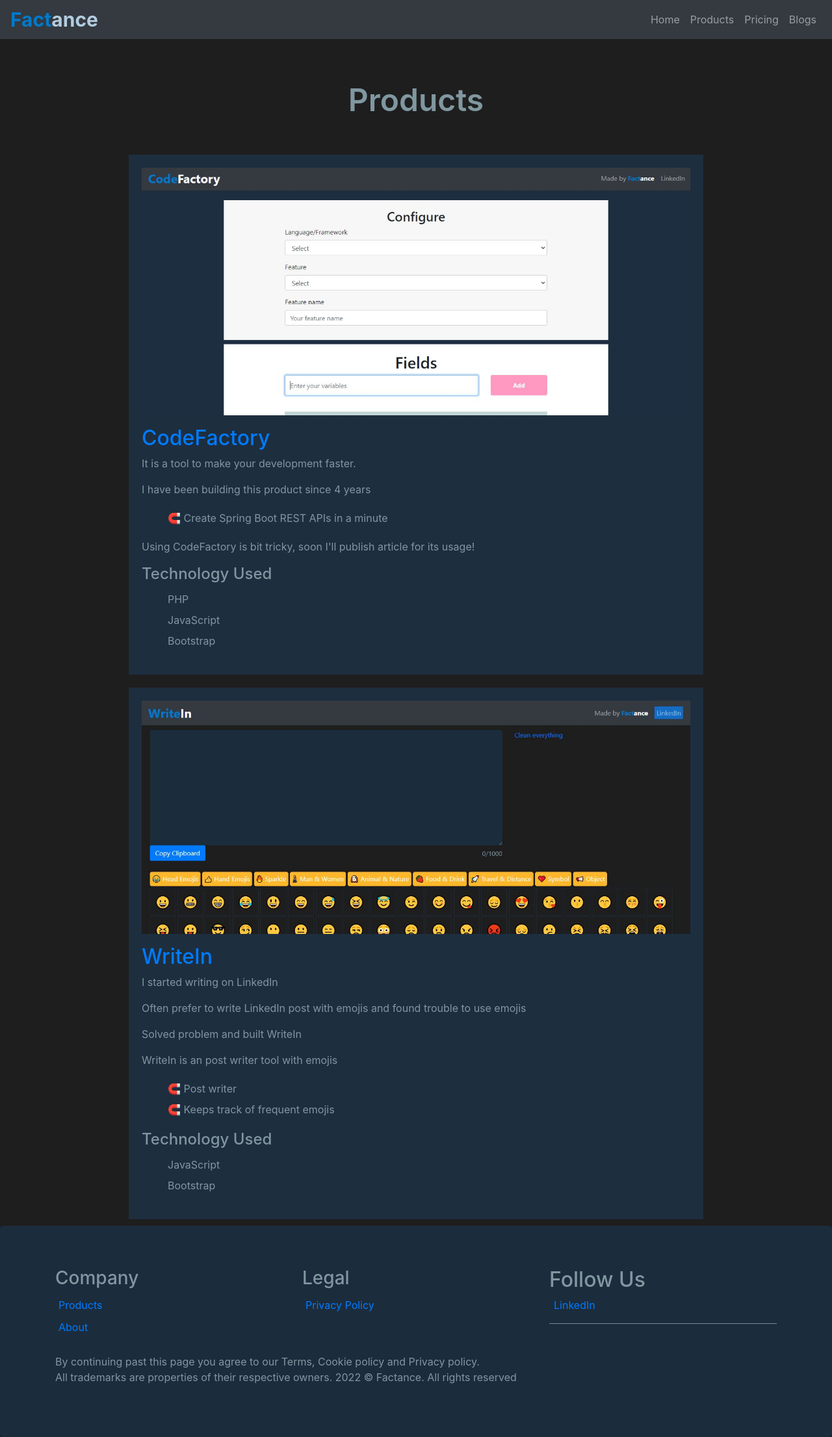
After one commit to eshaikhahmed/factance, a PHP site: page /products.php in a window 1280 px wide. The commit adds this page. Shown: the whole page at 65% size. Run offline with PHP 8.4, Linux system fonts and the light colour scheme.

Commit message:
Updated products and links

```diff
--- /dev/null
+++ b/css/product.css
@@ -0,0 +1,4 @@
+.product{
+    background-color: #1D2E3F;
+    padding: 20px;
+}
--- a/footer.php
+++ b/footer.php
@@ -5,11 +5,12 @@
                   <h3>Company</h3>
                   <ul class="list-group list-group-flush">
                      <li class="list-group-item" style="background:none;border:none;padding:5px;">
+                        <a class="dosti-link" href="products.php">Products</a>
+                     </li>
+                     <li class="list-group-item" style="background:none;border:none;padding:5px;">
                       <a class="dosti-link" href="index.php#about-section">About</a>
                      </li>
-                     <!-- <li class="list-group-item" style="background:none;border:none;padding:5px;">
-                        <a class="dosti-link" href="#contact-section">Contact</a>
-                     </li> -->
+
                   </ul>
                </div>
                <div class="col-md-4">
--- a/header.php
+++ b/header.php
@@ -54,10 +54,13 @@
                   <a class="nav-link" href="index.php">Home</a>
                </li>
                <li class="nav-item">
-                  <a class="nav-link" href="index.php#product_section">Products</a>
+                  <a class="nav-link" href="products.php">Products</a>
                </li>
                <li class="nav-item">
-                  <a class="nav-link" href="index.php#blog_section">Blogs</a>
+                  <a class="nav-link" href="pricing.php">Pricing</a>
+               </li>
+               <li class="nav-item">
+                  <a class="nav-link" href="blog/">Blogs</a>
                </li>
 
             </ul>
--- /dev/null
+++ b/products.php
@@ -0,0 +1,66 @@
+<?php
+$title = "Products are there to help people!";
+$header_data = ' <link rel="stylesheet" href="css/product.css">';
+include('header.php');
+
+?>
+
+<section class="top-intro-section">
+    <div class="container frantace-page">
+        <h1 class="text-center new-h1">Products</h1>
+
+    </div>
+</section>
+
+<section>
+<div class="container frantace-page">
+    <div class='product'>
+        <img class="img-responsive" src="images/product2.jpg" />
+        <p></p>
+        <a href="https://factance.com/codefactory" target="_blank"><h2>CodeFactory</h2></a>
+        <p>
+            It is a tool to make your development faster.
+        </p>
+        <p>I have been building this product since 4 years</p>
+
+        <ul class="bullet-points">
+            <li>🧲 Create Spring Boot REST APIs in a minute</li>
+        </ul>
+
+        <p> Using CodeFactory is bit tricky, soon I'll publish article for its usage! </p>
+        <h4>Technology Used</h4>
+        <ul class="bullet-points">
+            <li>PHP</li>
+            <li>JavaScript</li>
+            <li>Bootstrap</li>
+        </ul>
+
+    </div>
+</section>
+
+<div class="container frantace-page">
+    <div class='product'>
+        <img class="img-responsive" src="images/product1.jpg" />
+        <p></p>
+        <a href="https://factance.com/writein" target="_blank"><h2>WriteIn</h2></a>
+        <p>I started writing on LinkedIn</p>
+        <p> Often prefer to write LinkedIn post with emojis and found trouble to use emojis </p>
+        <p>Solved problem and built WriteIn</p>
+        <p>WriteIn is an post writer tool with emojis</p>
+
+        <ul class="bullet-points">
+            <li>🧲 Post writer</li>
+            <li>🧲 Keeps track of frequent emojis</li>
+        </ul>
+
+        <h4>Technology Used</h4>
+        <ul class="bullet-points">
+            <li>JavaScript</li>
+            <li>Bootstrap</li>
+        </ul>
+    </div>
+</div>
+
+<?php
+include("footer.php");
+?>
```
Also changed, not shown: images/product1.JPG (added), images/product2.JPG (added).
